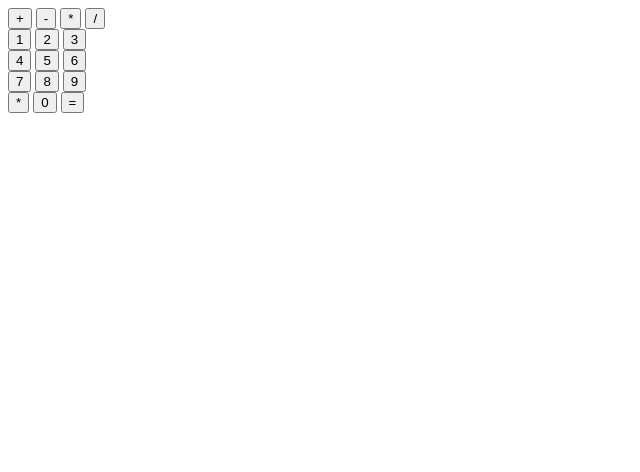
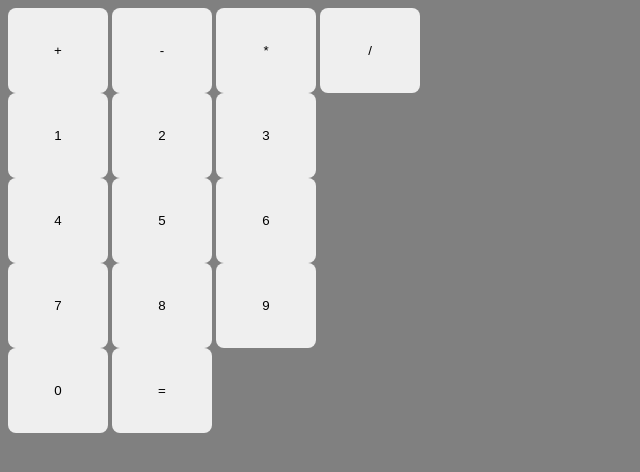
Before and after one commit to OdearOgy/gitTest, a plain HTML site: page calc.html in a window 1280 px wide. Shown: the whole page, without its empty margins (0-640 px from the left). Drawn offline with Linux system fonts and the light colour scheme.

Commit message:
Update Calc :)

```diff
--- /dev/null
+++ b/calc.css
@@ -0,0 +1,21 @@
+
+
+body {
+  background-color: grey;
+}
+
+
+.button {
+  width: 600px;
+
+
+}
+.buttonS button{
+
+  display: inline-block;
+  width: 100px;
+  padding: 35px 40px;
+  margin: 0px;
+  border: none;
+  border-radius: 8px;
+}
--- a/calc.html
+++ b/calc.html
@@ -1,35 +1,35 @@
 <!DOCTYPE html>
 <html>
   <head>
+  <link rel = "stylesheet" href="calc.css" >
     <meta charset="utf-8">
     <title>Calc</title>
+
   </head>
   <body>
-    <div>
+    <div class = "buttonS">
       <button>+</button>
       <button>-</button>
       <button>*</button>
       <button>/</button>
     </div>
-    <div>
+    <div class = "buttonS">
       <button>1</button>
       <button>2</button>
       <button>3</button>
     </div>
-    <div>
+    <div class = "buttonS">
       <button>4</button>
       <button>5</button>
       <button>6</button>
     </div>
-    <div>
-
+    <div class = "buttonS">
       <button>7</button>
       <button>8</button>
       <button>9</button>
     </div>
-    <div>
-      <button>*</button>
-      <button>0</button>
+    <div class = "buttonS">
+      <button >0</button>
       <button>=</button>
     </div>
 
--- a/calc.js
+++ b/calc.js
@@ -1,19 +1,29 @@
+// const myBtn = document.getElementById("myButton");
+// myBtn.addEventListener('click', (event) => {
+//   }
+// )
+
+
+
+
+
+
 
 const sumInt = (a, b) => {
   return Number(a) + Number(b);
-}; console.log(sumInt(5, 5));
+}
 
 const substractionInt = (a,b) => {
   return Number(a) - Number(b);
-}; console.log(substractionInt(5, 6));
+}
 
 const divisionInt = (a,b) => {
   return a / b;
-}; console.log(divisionInt(10,2));
+}
 
 const multiplicationInt = (a,b) => {
   return a * b;
-}; console.log(multiplicationInt(5,10));
+}
 
 const power = (num, pow) => {
   let result = 1;
@@ -21,29 +31,28 @@ const power = (num, pow) => {
     result *= num;
   }
   return result
-}; console.log(power(5,0));
-
+}
 
 const root = (num, pow) => {
   return num ** (pow ** -1);
-}; console.log(root(36,2));
+}
 
 const absolute = (a) => {
  return a < 0 ? -a : a;
 
-}; console.log(absolute(2));
+}
 
 const mod = (a, b) => {
   return a % b;
-}; console.log(mod(15,7));
+}
 
 const flipSign = (a) => {
   return -a;
-}; console.log(flipSign(2));
+}
 
 const percent = (a,b) => {
   return (a * b) /100;
-}; console.log(percent(300,20));
+}
 
 
 const log = (base, a) => {
```
